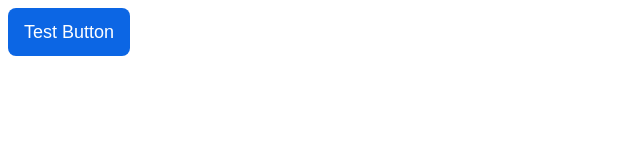
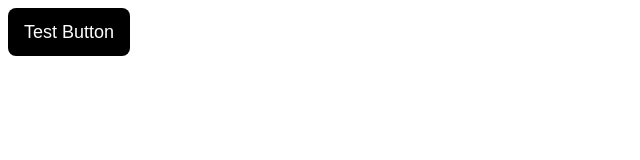
Before and after one commit to fatimaibrahimux/figmatokens-test, a plain HTML site: page index.html in a window 1280 px wide. Shown: the whole page, without its empty margins (0-640 px from the left). Drawn offline with Linux system fonts and the light colour scheme.

Commit message:
Updated brand to black

```diff
--- a/build/android/src/main/res/values/style_dictionary_colors.xml
+++ b/build/android/src/main/res/values/style_dictionary_colors.xml
@@ -2,7 +2,7 @@
 
 <!--
   Do not edit directly
-  Generated on Wed, 17 May 2023 20:55:00 GMT
+  Generated on Wed, 17 May 2023 21:37:30 GMT
 -->
 <resources>
 
--- a/build/css/_variables.css
+++ b/build/css/_variables.css
@@ -1,6 +1,6 @@
 /**
  * Do not edit directly
- * Generated on Wed, 17 May 2023 20:55:00 GMT
+ * Generated on Wed, 17 May 2023 21:37:30 GMT
  */
 
 :root {
@@ -16,7 +16,7 @@
   --sd-global-light-color-background-neutral: #091e420f;
   --sd-global-light-color-background-accent-red-subtlest: #ffedeb;
   --sd-global-light-color-background-selected: #e9f2ff;
-  --sd-global-light-color-background-brand-bold: #0c66e4;
+  --sd-global-light-color-background-brand-bold: #000;
   --sd-global-light-color-background-danger: #ffedeb;
   --sd-global-light-color-background-warning: #fff7d6;
   --sd-global-light-color-background-success: #dffcf0;
```
